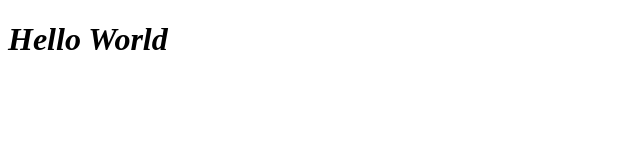
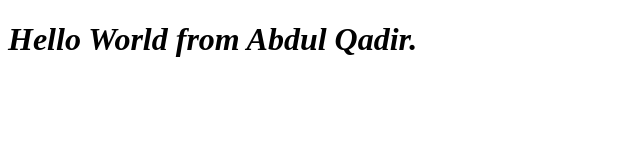
Before and after one commit to syedabdulqadirgilani/Bootcamp2020Sample, a plain HTML site: page index.html in a window 1280 px wide. Shown: the whole page, without its empty margins (0-640 px from the left). Drawn offline with Linux system fonts and the light colour scheme.

Commit message:
updated index.hrml

```diff
--- a/index.html
+++ b/index.html
@@ -6,6 +6,6 @@
 <title>Document</title>
 </head>
 <body>
-<h1><em><imp>Hello World</imp></em></h1>
+<h1><em><imp>Hello World from Abdul Qadir.</imp></em></h1>
 </body>
 </html>
```
